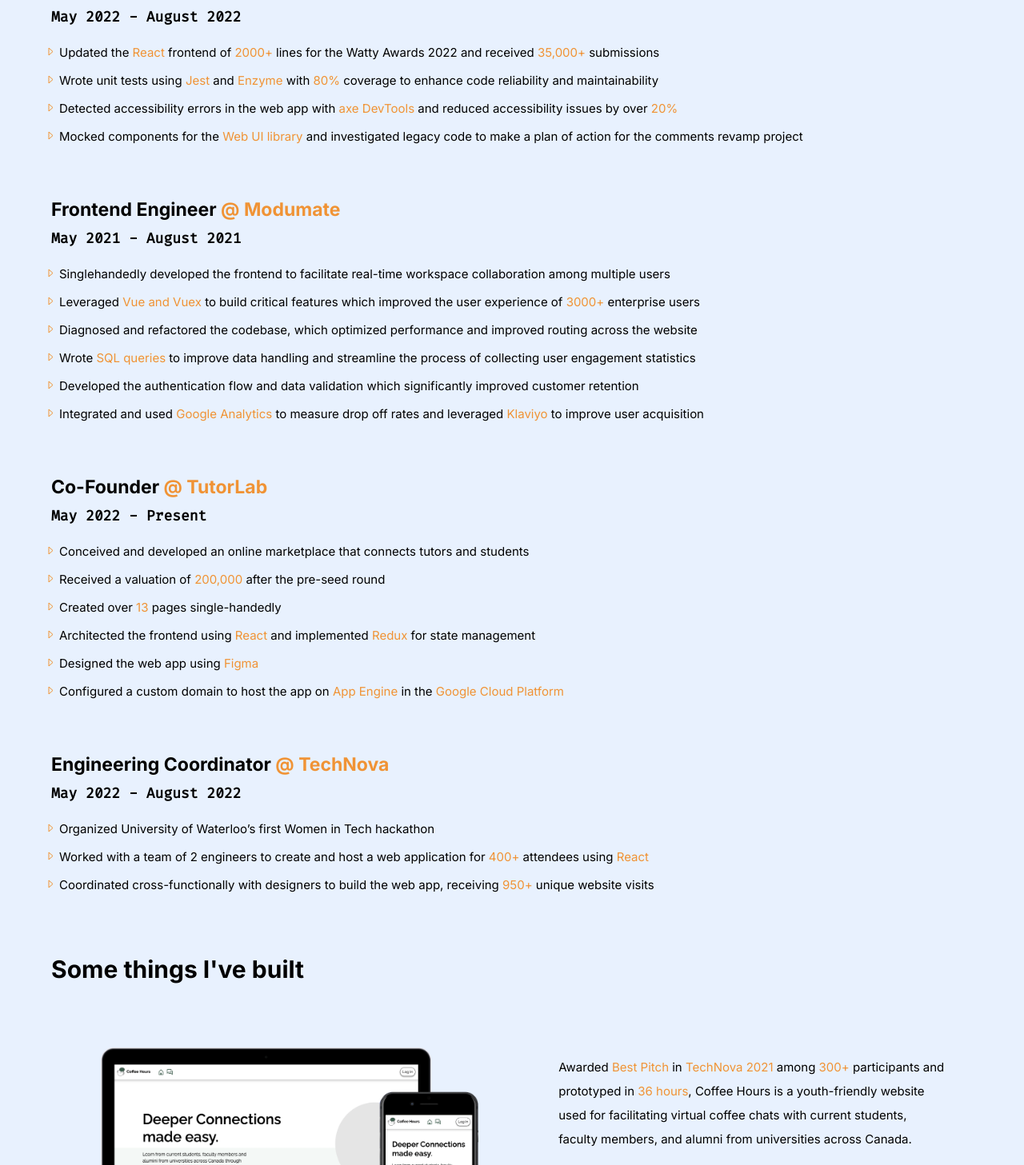
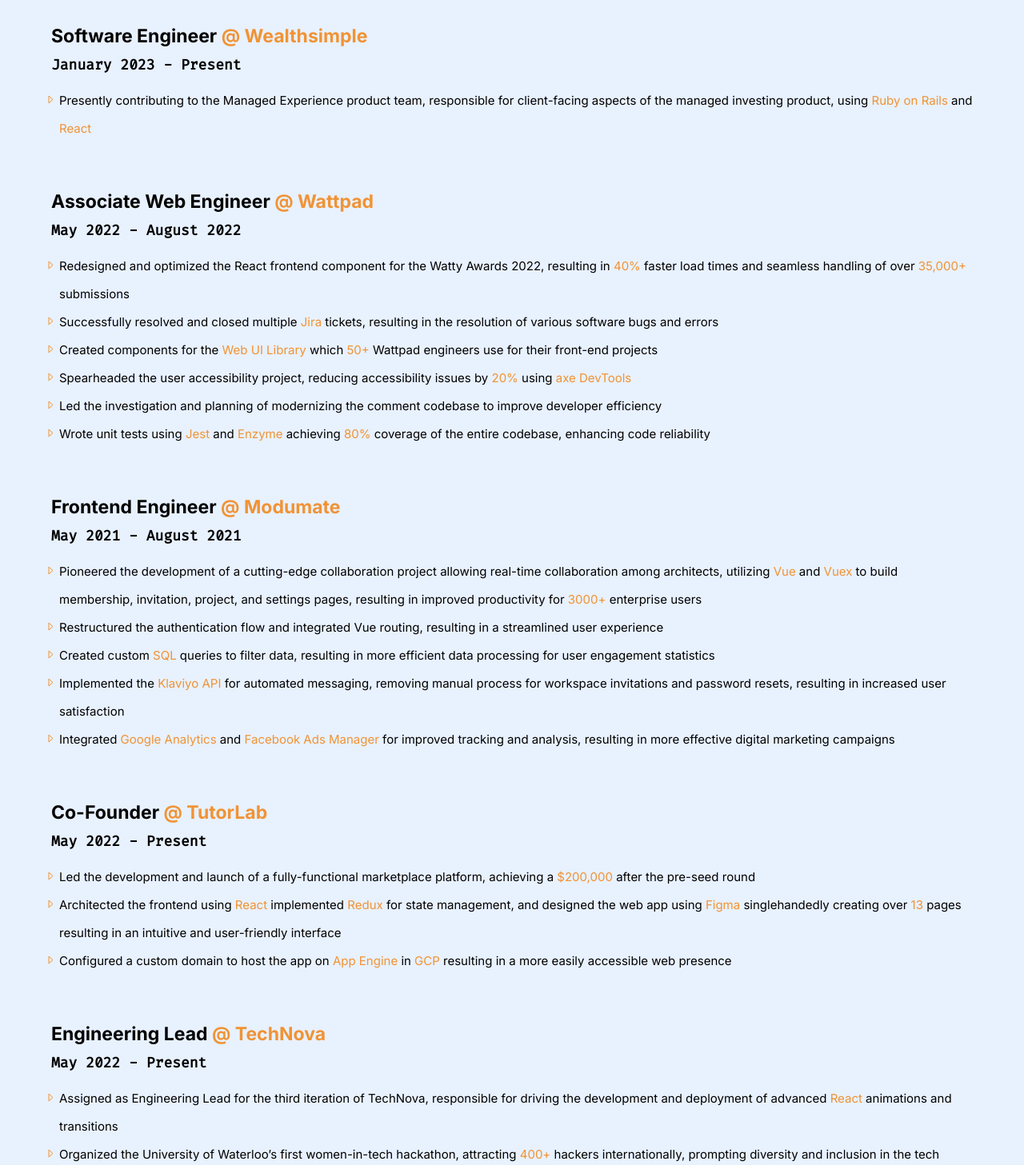
Before and after one commit to mahzabinrashid/portfolio, a React (Create React App) app: page / in a window 1280 px wide. Shown: the part 873-2330 px from the top of the page at 80% size. Built offline with nearby package versions, Linux system fonts and the light colour scheme.

Commit message:
summer 2023 refactor

```diff
--- a/src/App.js
+++ b/src/App.js
@@ -17,39 +17,62 @@
       <Heading id="experience" title="Where I've worked" />
 
       <Experience
+        title="Software Engineer"
+        duration="January 2023 - Present"
+        org="Wealthsimple"
+        url="https://www.wealthsimple.com/en-ca"
+        bullets={[
+          [
+            "Presently contributing to the Managed Experience product team, responsible for client-facing aspects of the managed investing product, using",
+            <span> Ruby on Rails </span>,
+            "and",
+            <span> React</span>,
+          ],
+        ]}
+      />
+
+      <Experience
         title="Associate Web Engineer"
         duration="May 2022 - August 2022"
         org="Wattpad"
         url="https://www.wattpad.com/"
         bullets={[
           [
-            "Updated the",
-            <span> React </span>,
-            "frontend of",
-            <span> 2000+ </span>,
-            "lines for the Watty Awards 2022 and received",
+            "Redesigned and optimized the React frontend component for the Watty Awards 2022, resulting in",
+            <span> 40% </span>,
+            "faster load times and seamless handling of over",
             <span> 35,000+ </span>,
             "submissions",
           ],
           [
+            "Successfully resolved and closed multiple",
+            <span> Jira </span>,
+            "tickets, resulting in the resolution of various software bugs and errors",
+          ],
+          [
+            "Created components for the",
+            <span> Web UI Library </span>,
+            "which",
+            <span> 50+ </span>,
+            "Wattpad engineers use for their front-end projects",
+          ],
+          [
+            "Spearheaded the user accessibility project, reducing accessibility issues by",
+            <span> 20% </span>,
+            "using",
+            <span> axe DevTools</span>,
+          ],
+          [
+            "Led the investigation and planning of modernizing the comment codebase to improve developer efficiency",
+          ],
+          [
             "Wrote unit tests using",
             <span> Jest </span>,
-            "and ",
+            "and",
             <span> Enzyme </span>,
-            " with ",
+            "achieving",
             <span> 80% </span>,
-            " coverage to enhance code reliability and maintainability",
-          ],
-          [
-            "Detected accessibility errors in the web app with ",
-            <span> axe DevTools </span>,
-            " and reduced accessibility issues by over ",
-            <span> 20% </span>,
-          ],
-          [
-            "Mocked components for the",
-            <span> Web UI library </span>,
-            "and investigated legacy code to make a plan of action for the comments revamp project",
+            "coverage of the entire codebase, enhancing code reliability",
           ],
         ]}
       />
@@ -60,32 +83,33 @@
         url="https://www.modumate.com/"
         bullets={[
           [
-            "Singlehandedly developed the frontend to facilitate real-time workspace collaboration among multiple users",
+            "Pioneered the development of a cutting-edge collaboration project allowing real-time collaboration among architects, utilizing",
+            <span> Vue </span>,
+            "and",
+            <span> Vuex </span>,
+            "to build membership, invitation, project, and settings pages, resulting in improved productivity for",
+            <span> 3000+ </span>,
+            "enterprise users",
           ],
           [
-            "Leveraged ",
-            <span> Vue and Vuex</span>,
-            " to build critical features which improved the user experience of ",
-            <span>3000+</span>,
-            " enterprise users",
+            "Restructured the authentication flow and integrated Vue routing, resulting in a streamlined user experience",
           ],
           [
-            "Diagnosed and refactored the codebase, which optimized performance and improved routing across the website",
+            "Created custom",
+            <span> SQL </span>,
+            "queries to filter data, resulting in more efficient data processing for user engagement statistics",
           ],
           [
-            "Wrote ",
-            <span>SQL queries</span>,
-            " to improve data handling and streamline the process of collecting user engagement statistics",
+            "Implemented the",
+            <span> Klaviyo API </span>,
+            "for automated messaging, removing manual process for workspace invitations and password resets, resulting in increased user satisfaction",
           ],
           [
-            "Developed the authentication flow and data validation which significantly improved customer retention",
-          ],
-          [
-            "Integrated and used ",
-            <span>Google Analytics</span>,
-            " to measure drop off rates and leveraged  ",
-            <span>Klaviyo</span>,
-            " to improve user acquisition",
+            "Integrated",
+            <span> Google Analytics </span>,
+            "and",
+            <span> Facebook Ads Manager </span>,
+            "for improved tracking and analysis, resulting in more effective digital marketing campaigns",
           ],
         ]}
       />
@@ -96,48 +120,50 @@
         url="https://tutorlab.io/"
         bullets={[
           [
-            "Conceived and developed an online marketplace that connects tutors and students",
-          ],
-          [
-            "Received a valuation of ",
-            <span> 200,000 </span>,
+            "Led the development and launch of a fully-functional marketplace platform, achieving a",
+            <span> $200,000 </span>,
             "after the pre-seed round",
           ],
-          ["Created over", <span> 13 </span>, "pages single-handedly"],
           [
             "Architected the frontend using",
             <span> React </span>,
-            " and implemented",
+            "implemented",
             <span> Redux </span>,
-            " for state management",
+            "for state management, and designed the web app using",
+            <span> Figma </span>,
+            "singlehandedly creating over",
+            <span> 13 </span>,
+            "pages resulting in an intuitive and user-friendly interface",
           ],
-          ["Designed the web app using", <span> Figma </span>],
-
           [
-            "Configured a custom domain to host the app on ",
+            "Configured a custom domain to host the app on",
             <span> App Engine </span>,
-            "in the ",
-            <span> Google Cloud Platform </span>,
+            "in",
+            <span> GCP </span>,
+            "resulting in a more easily accessible web presence ",
           ],
         ]}
       />
       <Experience
-        title="Engineering Coordinator"
+        title="Engineering Lead"
         url="https://www.itstechnova.org/"
-        duration="May 2022 - August 2022"
+        duration="May 2022 - Present"
         org="TechNova"
         bullets={[
-          ["Organized University of Waterloo’s first Women in Tech hackathon"],
           [
-            "Worked with a team of 2 engineers to create and host a web application for ",
-            <span> 400+ </span>,
-            " attendees using ",
+            "Assigned as Engineering Lead for the third iteration of TechNova, responsible for driving the development and deployment of advanced",
             <span> React </span>,
+            "animations and transitions",
           ],
           [
-            "Coordinated cross-functionally with designers to build the web app, receiving ",
+            "Organized the University of Waterloo’s first women-in-tech hackathon, attracting",
+            <span> 400+ </span>,
+            "hackers internationally, prompting diversity and inclusion in the tech industry",
+          ],
+          [
+            "Collaborated with designers to develop an app receiving",
             <span> 950+ </span>,
-            "unique website visits",
+            "website visits, leading to enhanced user engagement",
           ],
         ]}
       />
@@ -145,25 +171,26 @@
       <Project
         pic={CoffeeHours}
         p={[
-          "Awarded ",
-          <span>Best Pitch</span>,
-          " in ",
-          <span>TechNova 2021</span>,
-          " among",
+          "Coffee Hours is a mobile-responsive web application that facilitates virtual coffee chats between students, faculty members, and alumni from universities across Canada. The application was awarded the",
+          <span> best pitch </span>,
+          "in",
+          <span> TechNova 2021 </span>,
+          "among",
           <span> 300+ </span>,
-          "participants",
-          " and prototyped in ",
-          <span>36 hours</span>,
-          ", Coffee Hours is a youth-friendly website used for facilitating virtual coffee chats with current students, faculty members, and alumni from universities across Canada.",
+          "participants and was prototyped in",
+          <span> 36 </span>,
+          "hours.",
           <br></br>,
           <br></br>,
-          "The frontend was architected using",
+          "The frontend of the application was built using",
           <span> React </span>,
-          "and includes a filter functionality to sort mentors according to students’ needs. It also includes an email authentication system with error messages for incorrect credentials using ",
-          <span>Firebase</span>,
-          ". Data storage was integrated using ",
-          <span>Cloud Firestore</span>,
-          ".",
+          "and includes a filter functionality to sort mentors according to students’ needs. The application also includes an email authentication system with error messages for incorrect credentials using",
+          <span> Firebase</span>,
+          ". Data storage was integrated using",
+          <span> Cloud Firestore</span>,
+          ". Additionally, I deployed the app on Firebase, ensuring secure",
+          <span> hosting </span>,
+          "for the project.",
         ]}
         techstack="Firebase  React  SCSS"
         git="https://github.com/mahzabinrashid/Coffee-Hours"
@@ -172,12 +199,12 @@
       <Project
         pic={Algorithma}
         p={[
-          "Worked in a team of 4 to design the UI and develop a blog using ",
-          <span>HTML </span>,
+          "I was part of a team of four that designed and developed a blog using",
+          <span> HTML </span>,
           <span> CSS </span>,
-          " and ",
-          <span>JavaScript </span>,
-          "libraries. The blog hosts aesthetic visualizations of computational algorithms to make them more intriguing and intelligible for people.",
+          "and pure",
+          <span> JavaScript </span>,
+          "The blog features interactive visualizations of computational algorithms, with the goal of making them more interesting and understandable for a wider audience.",
         ]}
         techstack="HTML  CSS  JavaScript"
         git="https://github.com/hamza-yusuff/AlgoVisualization"
@@ -190,7 +217,9 @@
           <span>Outstanding Social Impact</span>,
           " in ",
           <span>T9Hacks 2021</span>,
-          ". Designed the pages and prototyped the app using Figma to develop a high fidelity mockup of the application.",
+          ". Designed the pages and prototyped the app using",
+          <span> Figma </span>,
+          "to develop a high fidelity mockup of the application.",
         ]}
         techstack="Figma"
         bool={true}
@@ -200,27 +229,27 @@
         pic={CreatorsColosseum}
         p={[
           "Winning first place in the ",
-          <span>Upper Division</span>,
-          " of ",
+          <span> Upper Division </span>,
+          "of",
           <span>Spring Ideathon</span>,
-          " by ",
-          <span>Tomorrow's Entrepreneurs</span>,
-          " for the business idea, Creators' Colosseum is a platform dedicated to let artists to showcase their work.",
+          "by",
+          <span> Tomorrow's Entrepreneurs </span>,
+          "for the business idea, Creators' Colosseum is a platform dedicated to let artists to showcase their work.",
           <br></br>,
           <br></br>,
-          "Using ",
-          <span>Wordpress</span>,
-          " to make the website and ",
-          <span>Adobe Photoshop</span>,
-          ", ",
-          <span>Figma</span>,
-          " and ",
-          <span>Canva</span>,
-          " to design the UI, we built an online community of over ",
-          <span>500</span>,
-          " artists and arranged a virtual competition, receiving over ",
-          <span>100</span>,
-          " submissions.",
+          "To build the platform, we used",
+          <span> Wordpress </span>,
+          "to create the website and",
+          <span> Adobe Photoshop </span>,
+          ",",
+          <span> Figma </span>,
+          "and",
+          <span> Canva </span>,
+          "to design the UI. Through our efforts, we were able to build an online community of over",
+          <span> 500 </span>,
+          "artists and arranged a virtual competition, receiving over",
+          <span> 100 </span>,
+          "submissions.",
         ]}
         techstack="WordPress Photoshop  Figma Canva"
         bool={true}
--- a/src/components/Footer.js
+++ b/src/components/Footer.js
@@ -28,7 +28,7 @@
         </div>
       </a>
       <a
-        href="https://www.instagram.com/mhzabin/"
+        href="https://www.instagram.com/fariha.js/"
         target="_blank"
         rel="noopener noreferrer"
       >
```
Also changed, not shown: src/components/Intro.js (+13 -3 lines), 1 other file (tests, documents, lock files or other folders).
